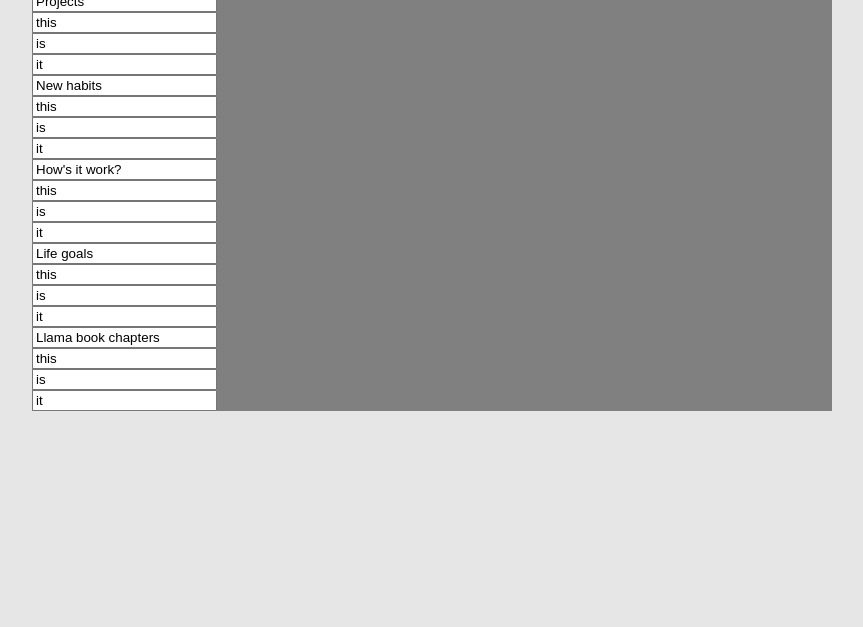
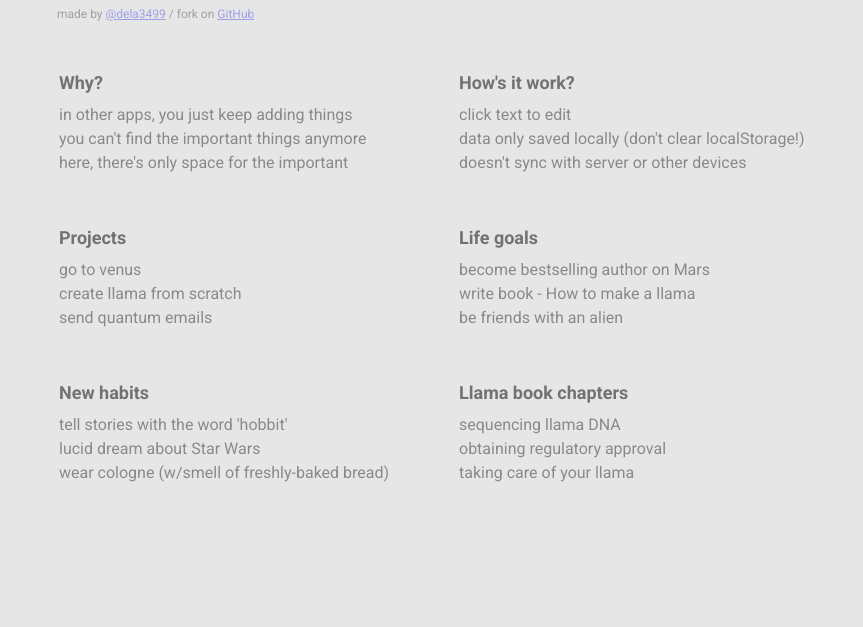
Before and after one commit to dela3499/toplist, a plain HTML site: page index.html in a window 1280 px wide. Shown: the part 173-800 px from the top of the page, without its empty margins (208-1071 px from the left). Drawn offline with Linux system fonts and the light colour scheme.

Commit message:
Version 1 complete

```diff
--- /dev/null
+++ b/app.css
@@ -0,0 +1,86 @@
+body {
+	background: #e6e6e6;
+	letter-spacing: 0px;
+}
+
+#container {
+	max-width: 750px;
+	margin: 0 auto;
+	margin-top: 120px;
+}
+
+#header .title, .title input {
+	font-family: Roboto;
+	font-weight: 600;
+	opacity: 0.5;
+	font-size: 18px;
+	margin-bottom: 10px
+}
+
+#header .item, .item input {
+	font-family: Roboto;
+	opacity: 0.4;
+	font-size: 16px;
+	margin-bottom: 3px;
+}
+
+.item, .title, input {
+	width: 100%;
+}
+
+#header .item.small {
+	font-size: 12px;
+	opacity: 0.3;
+	margin-top: 10px;
+}
+
+.column {
+	width: 350px;
+	float: left;
+}
+
+.column:nth-of-type(1) {
+	margin-right: 50px;
+}
+
+.list {
+	box-sizing: border-box;
+	margin-bottom: 50px;
+}
+
+#lists {
+	margin-top: 50px;
+}
+
+input {
+	background: none;
+	border: none;
+}
+
+input:focus{
+	outline: none;
+}
+
+::-webkit-input-placeholder { /* Chrome/Opera/Safari */
+  color: grey;
+}
+::-moz-placeholder { /* Firefox 19+ */
+  color: grey;
+}
+:-ms-input-placeholder { /* IE 10+ */
+  color: grey;
+}
+:-moz-placeholder { /* Firefox 18- */
+  color: grey;
+}
+
+@media (max-width: 850px) {
+    #container {
+    	/*margin: 0px;*/
+    	margin-left: 50px;
+    }
+
+    .column {
+        float: clear;
+    }
+}
--- a/index.html
+++ b/index.html
@@ -3,15 +3,18 @@
 <head>
     <title>Toplist</title>
 	<script src="mithril.js"></script>
+	<link rel="stylesheet" type="text/css" href="app.css">
+	<link href="https://fonts.googleapis.com/css?family=Roboto:100,300,400,500,700" rel="stylesheet">
 </head>
 
 <body>
 	<div id='container'>
-		<div>
+		<div id="header">
 			<div class="title">Toplist</div>
 			<div class="item">a space for 18 important things</div>
-			<div class="item">made by <a target="_blank" href="https://twitter.com/dela3499">@dela3499</a></div>
-			<div class="item">fork on <a target="_blank" href="">GitHub</a></div>
+			<div class="item small">
+				made by <a target="_blank" href="https://twitter.com/dela3499">@dela3499</a>
+				/ fork on <a target="_blank" href="https://github.com/dela3499/toplist">GitHub</a></div>
 		</div>
 		<div id="lists">
 		</div>
@@ -22,56 +25,56 @@
 
 <script>
 
-	// localStorage.clear('toplist')
+	localStorage.clear('toplist')
 
 	// Initialize localStorage
 	var defaultModel = [
 		{
 			"title": "Why?",
 			"items": [
-				"this",
-				"is",
-				"it"
+				"in other apps, you just keep adding things",
+				"you can't find the important things anymore",
+				"here, there's only space for the important"
 			]
 		},
 		{
 			"title": "Projects",
 			"items": [
-				"this",
-				"is",
-				"it"
+				"go to venus",
+				"create llama from scratch",
+				"send quantum emails"
 			]
 		},
 		{
 			"title": "New habits",
 			"items": [
-				"this",
-				"is",
-				"it"
+				"tell stories with the word 'hobbit'",
+				"lucid dream about Star Wars",
+				"wear cologne (w/smell of freshly-baked bread)"
 			]
 		},
 		{
 			"title": "How's it work?",
 			"items": [
-				"this",
-				"is",
-				"it"
+				"click text to edit",
+				"data only saved locally (don't clear localStorage!)",
+				"doesn't sync with server or other devices"
 			]
 		},
 		{
 			"title": "Life goals",
 			"items": [
-				"this",
-				"is",
-				"it"
+				"become bestselling author on Mars",
+				"write book - How to make a llama",
+				"be friends with an alien"
 			]
 		},
 		{
 			"title": "Llama book chapters",
 			"items": [
-				"this",
-				"is",
-				"it"
+				"sequencing llama DNA",
+				"obtaining regulatory approval",
+				"taking care of your llama"
 			]
 		}
 	]
@@ -84,6 +87,12 @@
 	}
 
 	// Initialize UI
+
+	function pick(items){
+		var item = items[Math.floor(Math.random()*items.length)];
+		return item
+	}
+
 
 	function updateTitle(listIndex, newTitle) {
 		var localLists = JSON.parse(localStorage.getItem('toplist'));
@@ -99,8 +108,9 @@
 
 	function viewItem(listIndex, itemIndex, text) {
 		var update = function (input) { updateItem(listIndex, itemIndex,input.target.value) }
+		placeholder = pick(["obtain llama genome", "study llama behavior", "find 3 books on llamas", "find 3 books written by llamas", "read to a llama", "visit llama college", "get master's degree in llamaculture"])
 		return m('div', {class: "item"},
-				m('input', {value: text, oninput: update})
+				m('input', {value: text, oninput: update, placeholder: placeholder})
 			)
 	}
 
@@ -115,8 +125,9 @@
 
 	function viewTitle(listIndex, text) {
 		var update = function (input) { updateTitle(listIndex,input.target.value) }
+		var placeholder = pick(["Llama genome project", "Llama book", "Llama lifestyle design"])
 		return m('div', {class: "title"},
-				m('input', {value: text, oninput: update})
+				m('input', {value: text, oninput: update, placeholder: placeholder})
 			)
 	}
 
@@ -158,16 +169,4 @@
 
 </script>
 
-<style>
-	body {
-		background: #e6e6e6;
-	}
-	#container {
-		background: grey;
-		max-width: 800px;
-		margin: 0 auto;
-	}
-</style>
-
-
 </html>
```
Also changed, not shown: mockup.svg.
